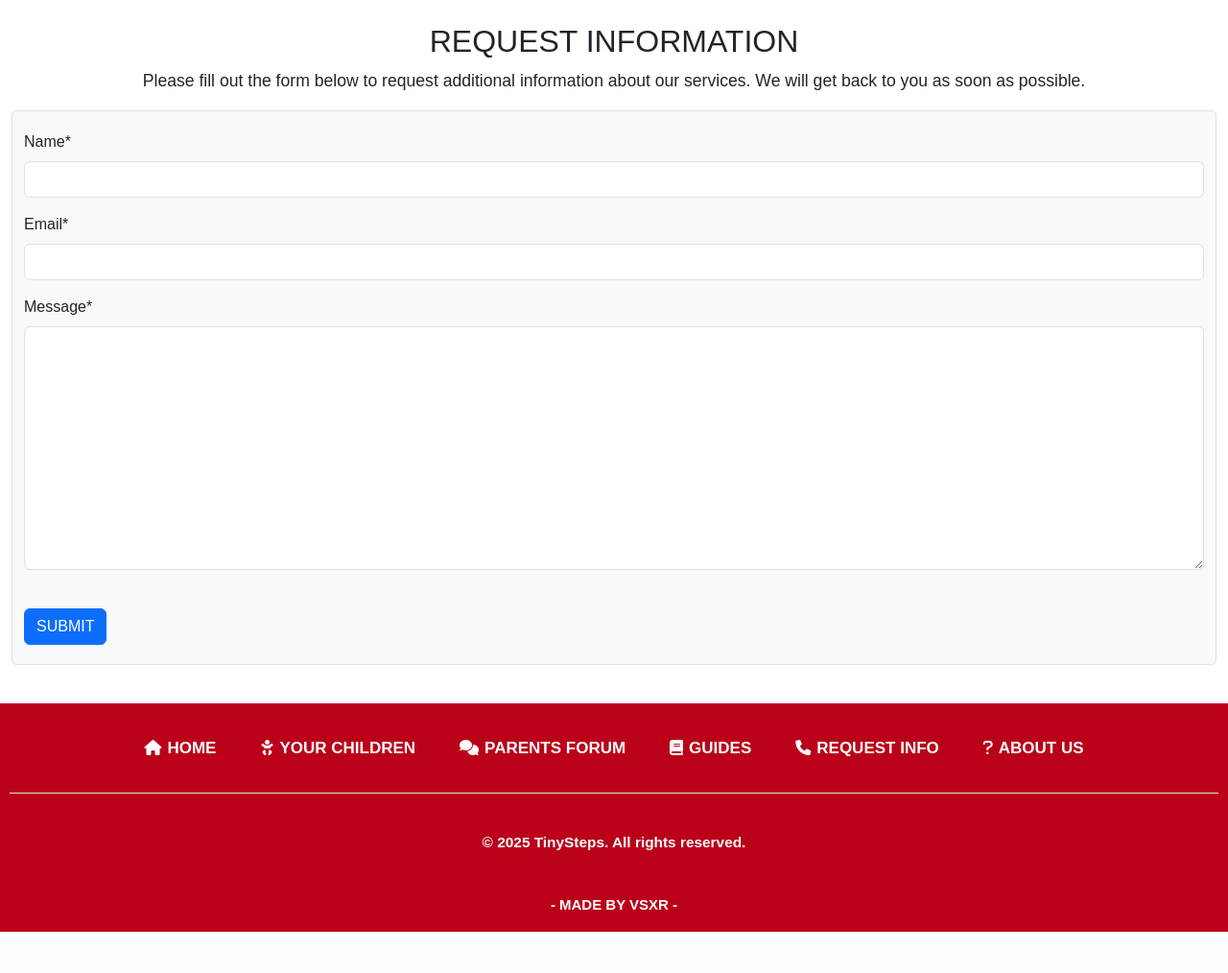
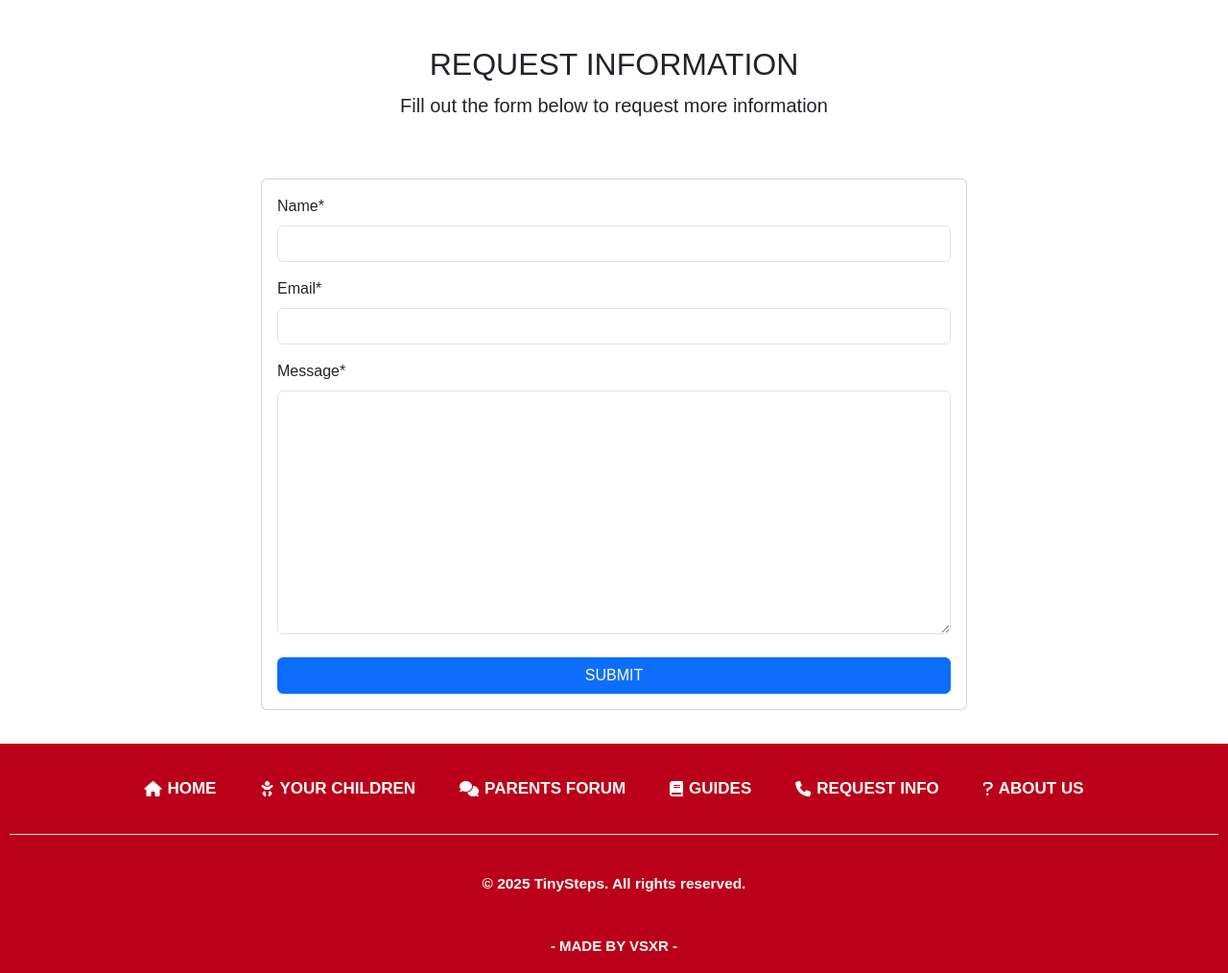
Before and after one commit to VSXR/TinySteps, a Django app: page /info-request/ in a window 1280 px wide. Shown: the part 62-1076 px from the top of the page at 96% size. Before the commit the page ends 1033 px from the top, so only its background shows below. Run offline with Django 5.2, Linux system fonts and the light colour scheme; some libraries are stand-ins or nearby versions.

Commit message:
updated about and info request html with ARIA

```diff
--- a/tinySteps/templates/guides/guides_page.html
+++ b/tinySteps/templates/guides/guides_page.html
@@ -11,6 +11,7 @@
             <div class="row mb-4">
                 <div class="col">
                     <h2 class="page-title">GUIDES</h2>
+                    <p class="lead text-center">Find advice and recommendations for new parents</p>
                 </div>
             </div>
         </div>
--- a/tinySteps/templates/info_request_create.html
+++ b/tinySteps/templates/info_request_create.html
@@ -7,17 +7,43 @@
 {% endblock title %}
 
 {% block main_contents %}
-    <h2>REQUEST INFORMATION</h2>
-    <p class="text-center">
-        Please fill out the form below to request additional information about our services.
-        We will get back to you as soon as possible.
-    </p>
-    <div class="specific-paragraphs container-fluid">
-        <form method="post" action="{% url 'info_request' %}">
-            {% csrf_token %}
-            {{ form|crispy }}
-            <br>
-            <button type="submit" class="btn btn-primary">SUBMIT</button>
-        </form>
-    </div>
+    <main id="main-content">
+        <div class="container mt-4">
+            <div class="row mb-4">
+                <div class="col">
+                    <h2 class="text-center">REQUEST INFORMATION</h2>
+                    <p class="lead text-center">Fill out the form below to request more information</p>
+                </div>
+            </div>
+
+            <div class="row justify-content-center">
+                <div class="col-md-8">
+                    {% if messages %}
+                        <div class="messages mb-3" role="alert" aria-live="polite">
+                            {% for message in messages %}
+                                <div class="alert {% if message.tags %}alert-{{ message.tags }}{% else %}alert-info{% endif %}">
+                                    {{ message }}
+                                </div>
+                            {% endfor %}
+                        </div>
+                    {% endif %}
+
+                    <form method="post" action="{% url 'info_request' %}" aria-labelledby="form-heading" novalidate>
+                        <span id="form-heading" class="visually-hidden">Information Request Form</span>
+                        {% csrf_token %}
+
+                        <div class="card">
+                            <div class="card-body">
+                                {{ form|crispy }}
+
+                                <div class="d-grid mt-4">
+                                    <button type="submit" class="btn btn-primary" aria-label="Submit information request">SUBMIT</button>
+                                </div>
+                            </div>
+                        </div>
+                    </form>
+                </div>
+            </div>
+        </div>
+    </main>
 {% endblock main_contents %}
```
Also changed, not shown: tinySteps/templates/about.html (+28 -8 lines).
